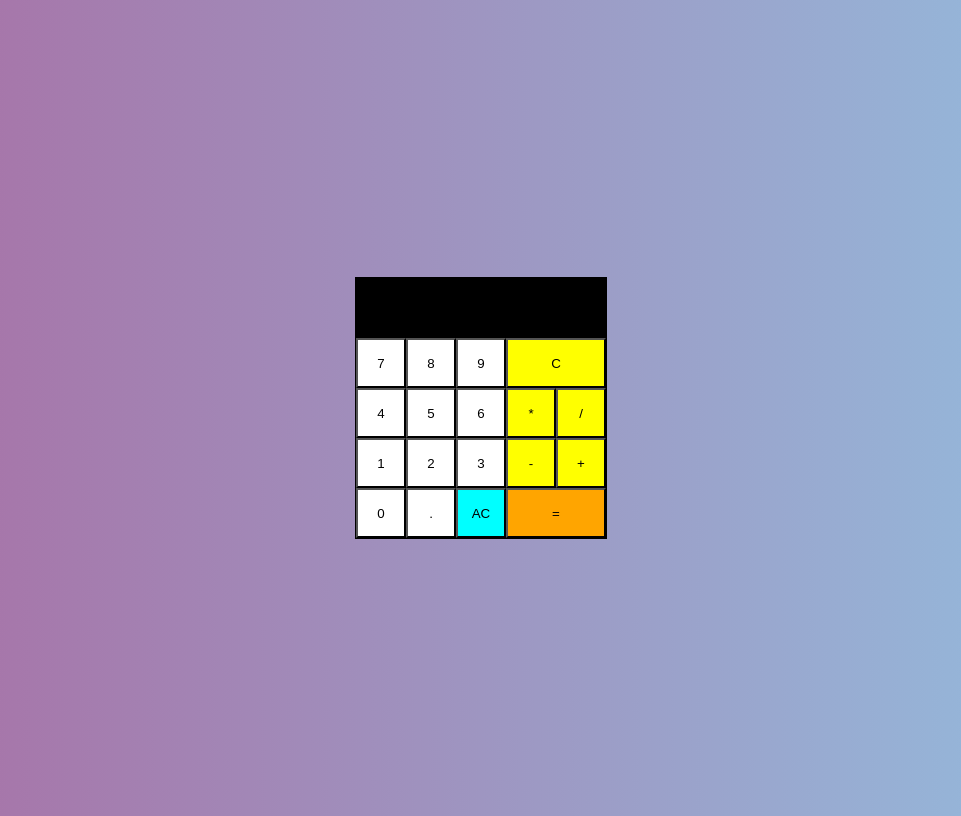
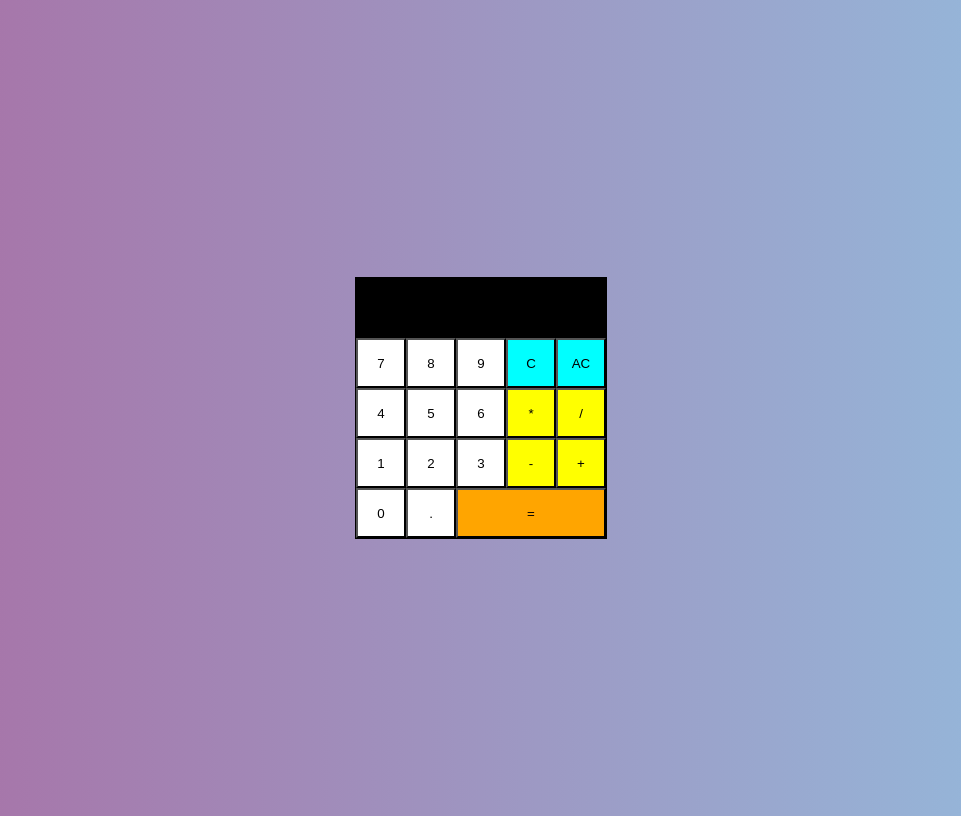
Before and after one commit to eh-th/calculator, a plain HTML site: page index.html in a window 1280 px wide. Shown: the whole page, without its empty margins (159-1120 px from the left). Drawn offline with Linux system fonts and the light colour scheme.

Commit message:
Change the calculator layout

```diff
--- a/index.html
+++ b/index.html
@@ -13,7 +13,8 @@
             <button id="button7" class="number">7</button>
             <button id="button8" class="number">8</button>
             <button id="button9" class="number">9</button>
-            <button id="buttonReturn" class="operator">C</button></div>
+            <button id="buttonReturn" class="operator">C</button>
+            <button id="buttonClear">AC</button></div>
         <div class="second">
             <button id="button4" class="number">4</button>
             <button id="button5" class="number">5</button>
@@ -31,7 +32,6 @@
         <div class="fourth">
             <button id="button0" class="number">0</button>
             <button id="button." class="number">.</button>
-            <button id="buttonClear">AC</button>
             <button id="buttonEqual" class="operator">=</button>
         </div>
                 </div>
--- a/style.css
+++ b/style.css
@@ -50,7 +50,7 @@ body {
 
 }
 
-#buttonClear {
+#buttonClear, #buttonReturn {
     background-color: cyan;
     height: 50px;
     width: 50px;
```
